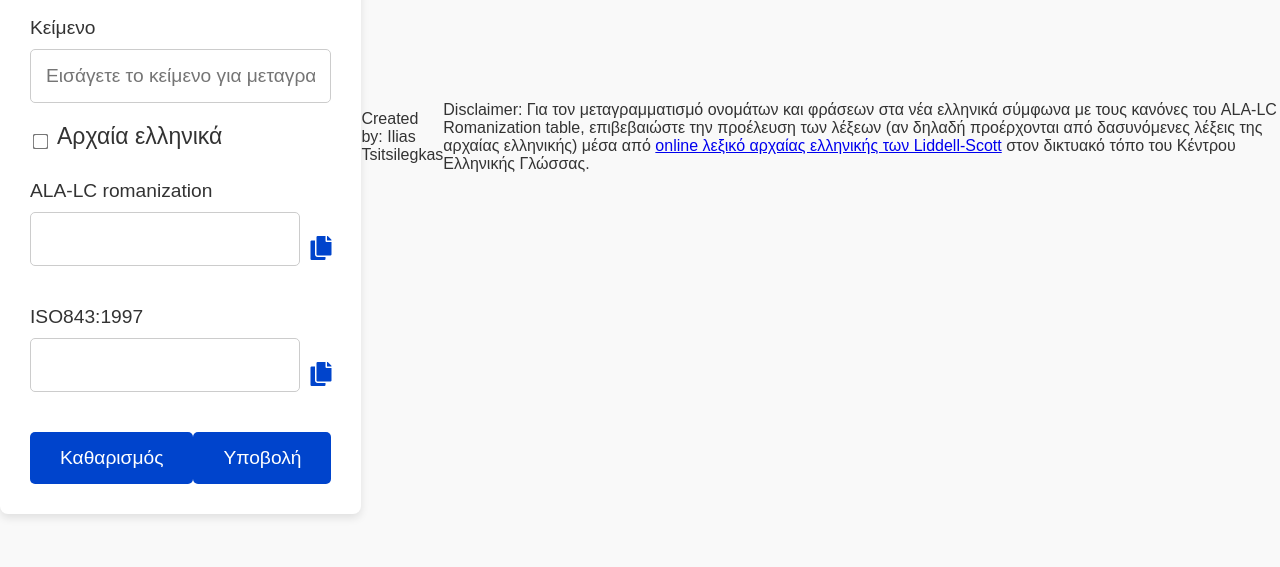
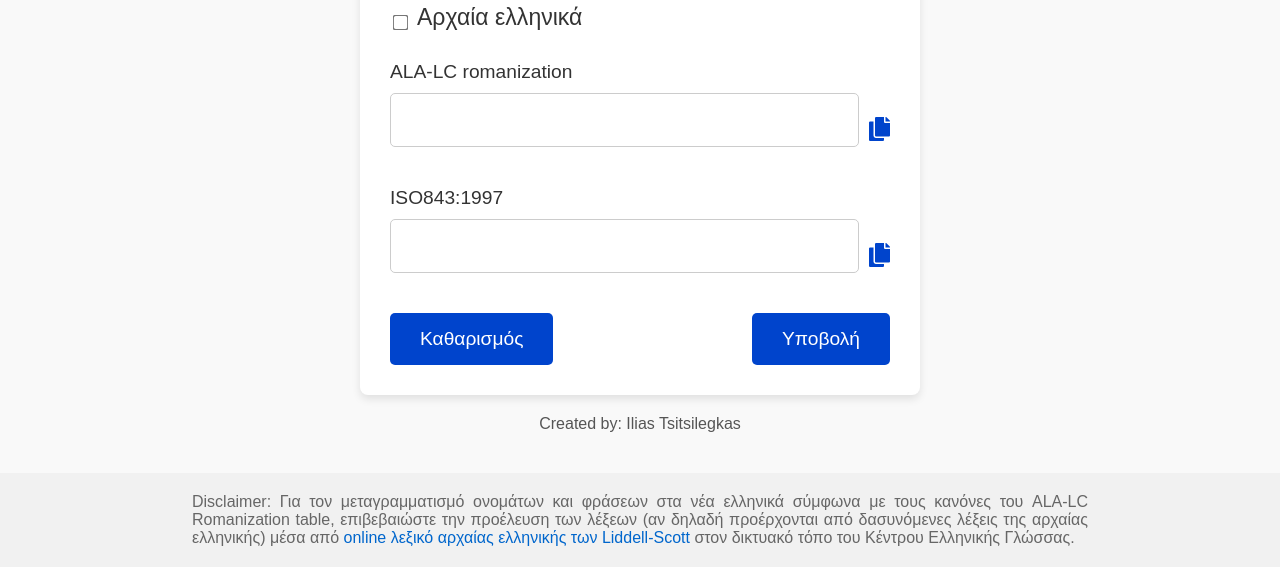
Before and after one commit to okgreece/transliterator, a plain HTML site: page Arxiki.html in a window 1280 px wide. Shown: the part 263-830 px from the top of the page. Before the commit the page ends 800 px from the top, so only its background shows below. Drawn offline with Linux system fonts and the light colour scheme.

Commit message:
Updated style.css

```diff
--- a/style.css
+++ b/style.css
@@ -8,6 +8,7 @@ body {
     justify-content: center;
     align-items: center;
     height: 100vh;
+    flex-direction: column;
 }
 
 .container {
@@ -107,3 +108,39 @@ input[type="text"] {
 #submit-button:hover, #clear-button:hover {
     background-color: #003399;
 }
+.creator-name {
+    text-align: center;
+    margin-top: 20px;
+    margin-bottom: 20px;
+    font-size: 1em;
+    color: #555;
+}
+
+footer {
+    text-align: center;
+    margin-top: 20px;
+    padding: 20px 20px;
+    background-color: #f1f1f1;
+    width: 100%;
+    position: relative;
+    bottom: 0;
+    padding-left: 20px;
+    padding-right: 20px;
+}
+
+.disclaimer {
+    font-size: 1em;
+    color: #666;
+    max-width: 70%;
+    margin: 0 auto;
+    text-align: justify;
+}
+
+.disclaimer a {
+    color: #0066cc; /* A distinct color to indicate it's a link */
+    text-decoration: none; /* Remove underline for a cleaner look */
+}
+
+.disclaimer a:hover {
+    text-decoration: underline; /* Add underline on hover for emphasis */
+}
```
